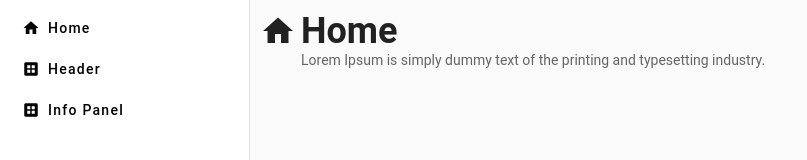
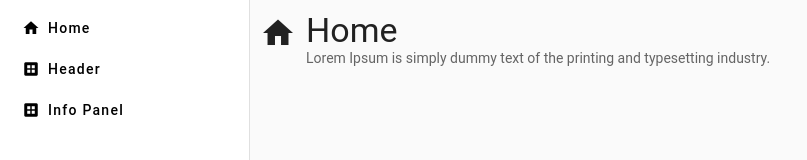
Before and after one commit to ermicioi/ask, an Angular app: page / in a window 1280 px wide. Shown: the top 160 px of the page, without its empty margins (0-807 px from the left). Built offline with nearby package versions, Linux system fonts and the light colour scheme.

Commit message:
refactoring app-view

```diff
--- a/src/app/app.module.ts
+++ b/src/app/app.module.ts
@@ -15,10 +15,12 @@ import { InfoPanelModule } from './components/shared/info-panel/info-panel.modul
 import { ViewBaseModule } from './components/shared/view-base/view-base.module';
 import { HeaderComponent } from './components/shared/header/components/header/header.component';
 import { HeaderViewComponent } from './views/header-view/header-view.component';
+import { HeaderModule } from './components/shared/header/header.module';
 
 const views = [
   MainViewComponent,
-  InfoPanelViewComponent
+  InfoPanelViewComponent,
+  HeaderViewComponent
 ];
 
 @NgModule({
@@ -26,9 +28,7 @@ const views = [
     AppComponent,
     MenuComponent,
     MenuItemMarker,
-    ...views,
-    HeaderComponent,
-    HeaderViewComponent
+    ...views
   ],
   imports: [
     BrowserModule,
@@ -43,7 +43,8 @@ const views = [
       { path: 'components/info-panel', component: InfoPanelViewComponent }
     ]),
     ViewBaseModule,
-    InfoPanelModule
+    InfoPanelModule,
+    HeaderModule
   ],
   providers: [],
   bootstrap: [AppComponent]
--- a/src/app/components/shared/header/components/header/header.component.html
+++ b/src/app/components/shared/header/components/header/header.component.html
@@ -24,7 +24,7 @@
 
 <ng-template #headerTpl>
   <div class="c-root">
-    <ng-content select="> mat-icon"></ng-content>
+    <ng-content select="> [headerIcon]"></ng-content>
     <div class="c-header">
       <div class="c-header-title"><ng-content select="> [headerTitle]"></ng-content></div>
       <div class="c-header-sub-title"><ng-content select="> [headerSubTitle]"></ng-content></div>
--- a/src/app/components/shared/view-base/components/view-base/view-base.component.html
+++ b/src/app/components/shared/view-base/components/view-base/view-base.component.html
@@ -1,13 +1,13 @@
 <div class="c-header">
   <div class="c-left-panel">
-    <ng-content select="mat-icon[header-icon]"></ng-content>
-    <div class="c-header-title">
-      <h1><ng-content select="[header-title]"></ng-content></h1>
-      <p><ng-content select="[header-subtitle]"></ng-content></p>
-    </div>
+    <app-header level="1">
+      <ng-container headerTitle><ng-content select="> [viewHeaderTitle]"></ng-content></ng-container>
+      <ng-container headerSubTitle><ng-content select="> [viewHeaderSubtitle]"></ng-content></ng-container>
+      <ng-container headerIcon><ng-content select="> [viewHeaderIcon]"></ng-content></ng-container>
+    </app-header>
   </div>
   <div class="c-right-panel">
-    <ng-content select="[header-toolbar]"></ng-content>
+    <ng-content select="> [viewHeaderToolbar]"></ng-content>
   </div>
 </div>
 <ng-content></ng-content>
--- a/src/app/components/shared/view-base/view-base.module.ts
+++ b/src/app/components/shared/view-base/view-base.module.ts
@@ -1,11 +1,17 @@
+import { MatIconModule } from '@angular/material/icon';
 import { NgModule } from '@angular/core';
 import { ViewBaseComponent } from './components/view-base/view-base.component';
+import { HeaderModule } from '../header/header.module';
 @NgModule({
   declarations: [
     ViewBaseComponent
   ],
   exports: [
     ViewBaseComponent,
+  ],
+  imports: [
+    HeaderModule,
+    MatIconModule
   ]
 })
 export class ViewBaseModule {
--- a/src/app/views/header-view/header-view.component.html
+++ b/src/app/views/header-view/header-view.component.html
@@ -1,7 +1,7 @@
 <app-view-base>
-  <ng-container header-title>Header</ng-container>
-  <ng-container header-subtitle>Apploication header component</ng-container>
-  <mat-icon header-icon>home</mat-icon>
+  <mat-icon viewHeaderIcon>home</mat-icon>
+  <span viewHeaderTitle>Header Component</span>
+  <span viewHeaderSubtitle>Application header component</span>
 
   <mat-card>
     <mat-card-header>
@@ -43,7 +43,7 @@
     <mat-card-content>
       <ng-container *ngFor="let i of [1,2,3,4,5,6]">
         <app-header level="{{i}}">
-          <mat-icon header-icon>home</mat-icon>
+          <span headerIcon><mat-icon header-icon>home</mat-icon></span>
           <span headerTitle>App header H{{i}}</span>
         </app-header>
         <br />
@@ -60,7 +60,7 @@
     <mat-card-content>
       <ng-container *ngFor="let i of [1,2,3,4,5,6]">
         <app-header level="{{i}}">
-          <mat-icon header-icon>home</mat-icon>
+          <span headerIcon><mat-icon header-icon>home</mat-icon></span>
           <span headerTitle>App header H{{i}}</span>
           <span headerSubTitle>Lorem Ipsum is simply dummy text of the printing and typesetting industry.</span>
         </app-header>
--- a/src/app/views/main-view/main-view.component.html
+++ b/src/app/views/main-view/main-view.component.html
@@ -1,7 +1,5 @@
 <app-view-base>
-  <ng-container header-title>Home</ng-container>
-  <ng-container header-subtitle>Lorem Ipsum is simply dummy text of the printing and typesetting
-    industry.</ng-container>
-  <mat-icon header-icon>home</mat-icon>
-
+  <mat-icon viewHeaderIcon>home</mat-icon>
+  <span viewHeaderTitle>Home</span>
+  <span viewHeaderSubtitle>Lorem Ipsum is simply dummy text of the printing and typesetting industry.</span>
 </app-view-base>
```
Also changed, not shown: src/app/components/shared/header/header.module.ts (+7 -2 lines).
